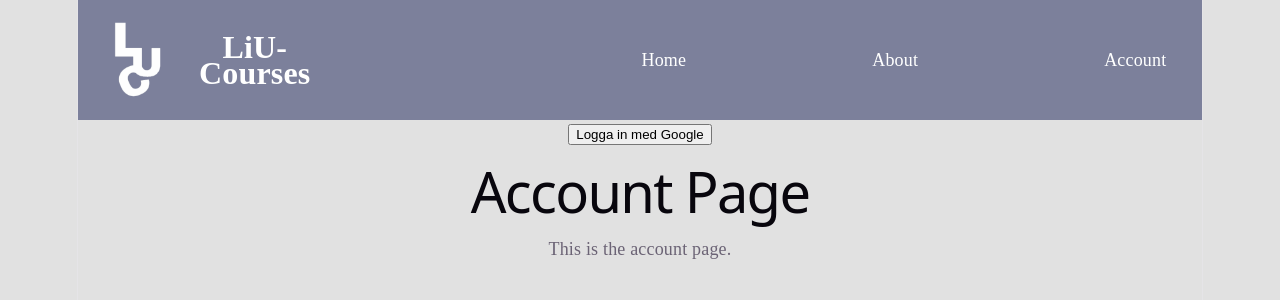
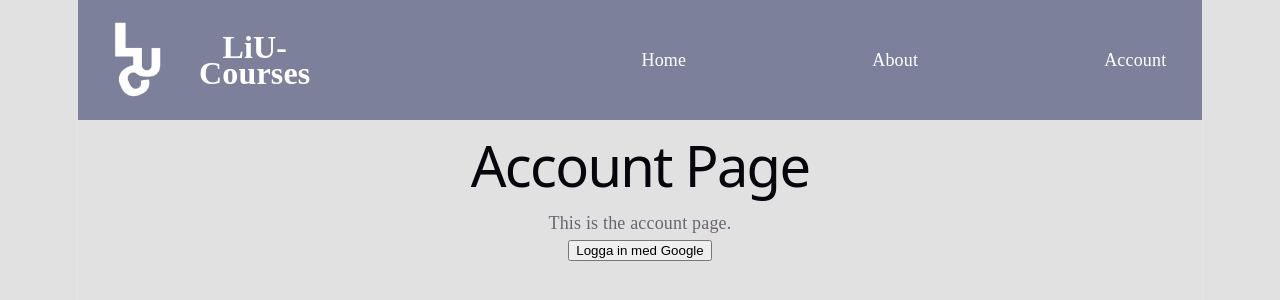
Before and after one commit to De99103/tddd27, a React (Vite) app in the folder tddd27-project/: page /account in a window 1280 px wide. Shown: the top 300 px of the page. Built offline with nearby package versions, Linux system fonts and the light colour scheme; no server answers.

Commit message:
Move login logic into a component

```diff
--- a/tddd27-project/src/App.jsx
+++ b/tddd27-project/src/App.jsx
@@ -1,70 +1,25 @@
-import React, { useEffect, useState } from "react";
+import React from "react";
 import { BrowserRouter, Routes, Route } from "react-router-dom";
 
 import { Header } from "./components/common";
+import Login from "./components/common/login/Login";
 
 import "./App.css";
 import Home from "./pages/Home";
 import About from "./pages/About";
 import Account from "./pages/Account";
 
-import { auth } from "./firebase";
-import {
-  GoogleAuthProvider,
-  signInWithPopup,
-  signOut,
-  onAuthStateChanged,
-} from "firebase/auth";
-
 function App() {
-  const [user, setUser] = useState(null);
-
-  useEffect(() => {
-    const unsubscribe = onAuthStateChanged(auth, (currentUser) => {
-      setUser(currentUser);
-    });
-
-    return () => unsubscribe();
-  }, []);
-
-  const handleLogin = async () => {
-    try {
-      const provider = new GoogleAuthProvider();
-      await signInWithPopup(auth, provider);
-    } catch (error) {
-      console.error("Login error:", error);
-    }
-  };
-
-  const handleLogout = async () => {
-    try {
-      await signOut(auth);
-    } catch (error) {
-      console.error("Logout error:", error);
-    }
-  };
-
   return (
     <BrowserRouter>
       <div className="App">
         <Header />
-
-        {user ? (
-          <div>
-            <p>Inloggad som: {user.displayName}</p>
-            <p>{user.email}</p>
-            <button onClick={handleLogout}>Logga ut</button>
-          </div>
-        ) : (
-          <button onClick={handleLogin}>Logga in med Google</button>
-        )}
 
         <Routes>
           <Route path="/" element={<Home />} />
           <Route path="/about" element={<About />} />
           <Route path="/account" element={<Account />} />
         </Routes>
-
       </div>
     </BrowserRouter>
   );
--- a/tddd27-project/src/components/common/index.js
+++ b/tddd27-project/src/components/common/index.js
@@ -1,11 +1,13 @@
 import Header from "./header";
 import Navbar from "./navbar";
 import Course from "./course";
+import Login from "./login/Login";
 
 
 
 export {
     Header,
+    Login,
     Navbar,
     Course,
 }
--- /dev/null
+++ b/tddd27-project/src/components/common/login/Login.jsx
@@ -0,0 +1,54 @@
+import React, { useEffect, useState } from "react";
+import { auth } from "../../../firebase";
+import {
+  GoogleAuthProvider,
+  signInWithPopup,
+  signOut,
+  onAuthStateChanged,
+} from "firebase/auth";
+
+function Login() {
+  const [user, setUser] = useState(null);
+
+  useEffect(() => {
+    const unsubscribe = onAuthStateChanged(auth, (currentUser) => {
+      setUser(currentUser);
+    });
+
+    return () => unsubscribe();
+  }, []);
+
+  const handleLogin = async () => {
+    try {
+      const provider = new GoogleAuthProvider();
+      const result = await signInWithPopup(auth, provider);
+      console.log(result.user);
+    } catch (error) {
+      console.error("Login error:", error);
+    }
+  };
+
+  const handleLogout = async () => {
+    try {
+      await signOut(auth);
+    } catch (error) {
+      console.error("Logout error:", error);
+    }
+  };
+
+  return (
+    <div>
+      {user ? (
+        <>
+          <p>Inloggad som: {user.displayName}</p>
+          <p>{user.email}</p>
+          <button onClick={handleLogout}>Logga ut</button>
+        </>
+      ) : (
+        <button onClick={handleLogin}>Logga in med Google</button>
+      )}
+    </div>
+  );
+}
+
+export default Login;
--- a/tddd27-project/src/pages/Account.jsx
+++ b/tddd27-project/src/pages/Account.jsx
@@ -1,12 +1,14 @@
 import { Course } from "../components/common";
+import { Login } from "../components/common";
 
 function Account() {
     return (
         <div className="account">
             <h1>Account Page</h1>
             <p>This is the account page.</p>
+            <Login />
 
-            <Course />
+
         </div>
     );
 }
```
